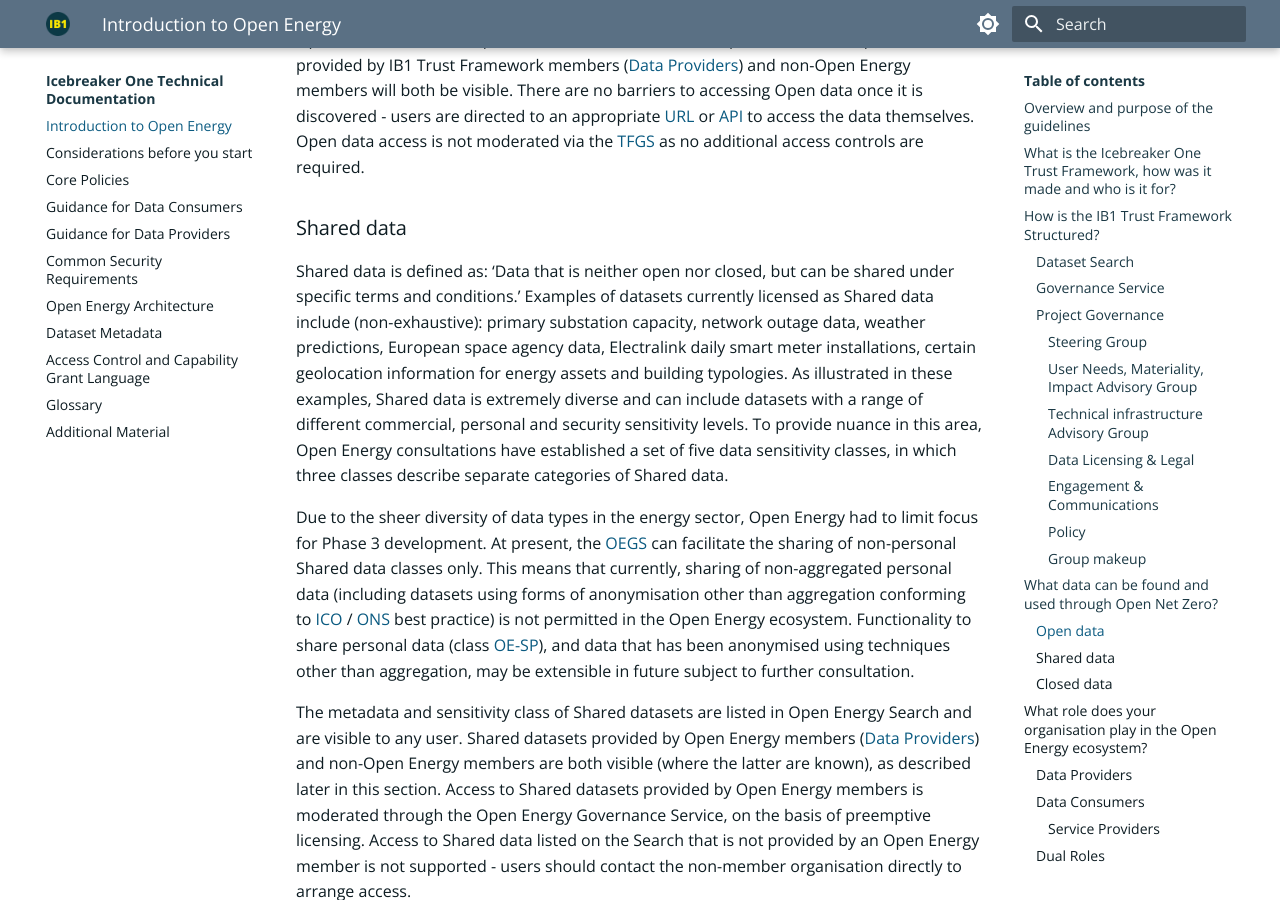
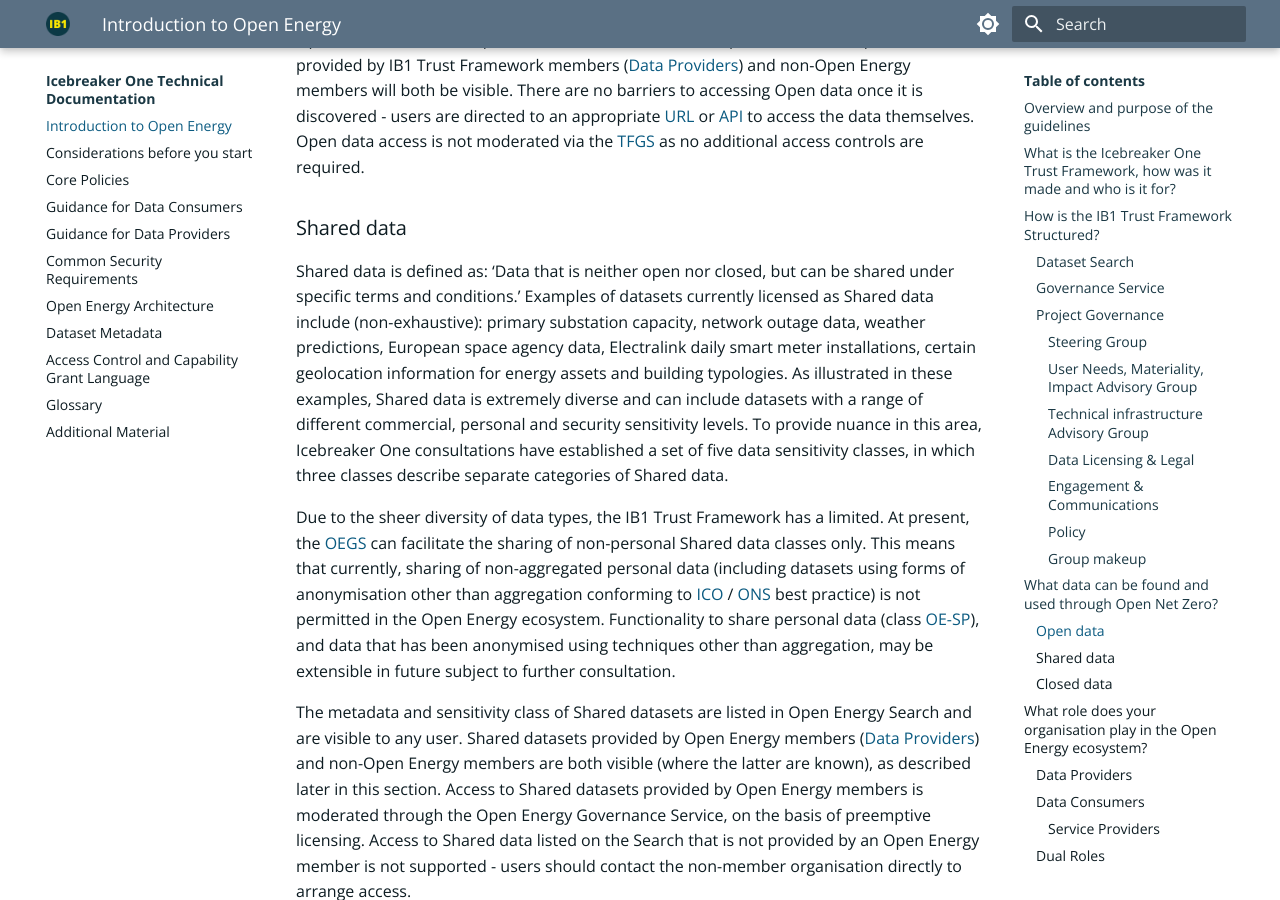
Before and after one commit to icebreakerone/ib1-technical-docs, an MkDocs documentation site: the page built from docs/ops_guidelines/introduction.md, in a window 1280 px wide and 900 px high, scrolled down 5373 px. Built offline with MkDocs 1.6.1 and Material for MkDocs 9.7.7, drawn with Linux system fonts in a browser that asks for light colours; the version menu is left out.

Commit message:
docs/ops_guidelines/introduction.md updated from https://stackedit.net/

```diff
--- a/docs/ops_guidelines/introduction.md
+++ b/docs/ops_guidelines/introduction.md
@@ -128,16 +128,9 @@
 
 ### Shared data
 
-Shared data is defined as: ‘Data that is neither open nor closed, but can be shared
-under specific terms and conditions.’ Examples of datasets currently licensed as Shared data include
-(non-exhaustive): primary substation capacity, network outage data, weather predictions, European space agency
-data, Electralink daily smart meter installations, certain geolocation information for energy assets and building
-typologies. As illustrated in these examples, Shared data is extremely diverse and can include datasets with a
-range of different commercial, personal and security sensitivity levels. To provide nuance in this area, Open
-Energy consultations have established a set of five data sensitivity classes, in which three classes describe
-separate categories of Shared data.
+Shared data is defined as: ‘Data that is neither open nor closed, but can be shared under specific terms and conditions.’ Examples of datasets currently licensed as Shared data include (non-exhaustive): primary substation capacity, network outage data, weather predictions, European space agency data, Electralink daily smart meter installations, certain geolocation information for energy assets and building typologies. As illustrated in these examples, Shared data is extremely diverse and can include datasets with a range of different commercial, personal and security sensitivity levels. To provide nuance in this area, Icebreaker One consultations have established a set of five data sensitivity classes, in which three classes describe separate categories of Shared data.
 
-Due to the sheer diversity of data types in the energy sector, Open Energy had to limit focus for Phase 3 development.
+Due to the sheer diversity of data types, the IB1 Trust Framework has a limited.
 At present, the [OEGS](../glossary.md#term-Open-Energy-Governance-Service) can facilitate the sharing of non-personal Shared data classes only. This means that currently,
 sharing of non-aggregated personal data (including datasets using forms of anonymisation other than aggregation conforming
 to [ICO](../glossary.md#term-Information-Commissioner-s-Office) / [ONS](../glossary.md#term-Office-for-National-Statistics) best practice) is not permitted in the Open Energy ecosystem. Functionality to share personal data
```
Also changed, not shown: other parts of docs/ops_guidelines/introduction.md (+1 -1 lines).
